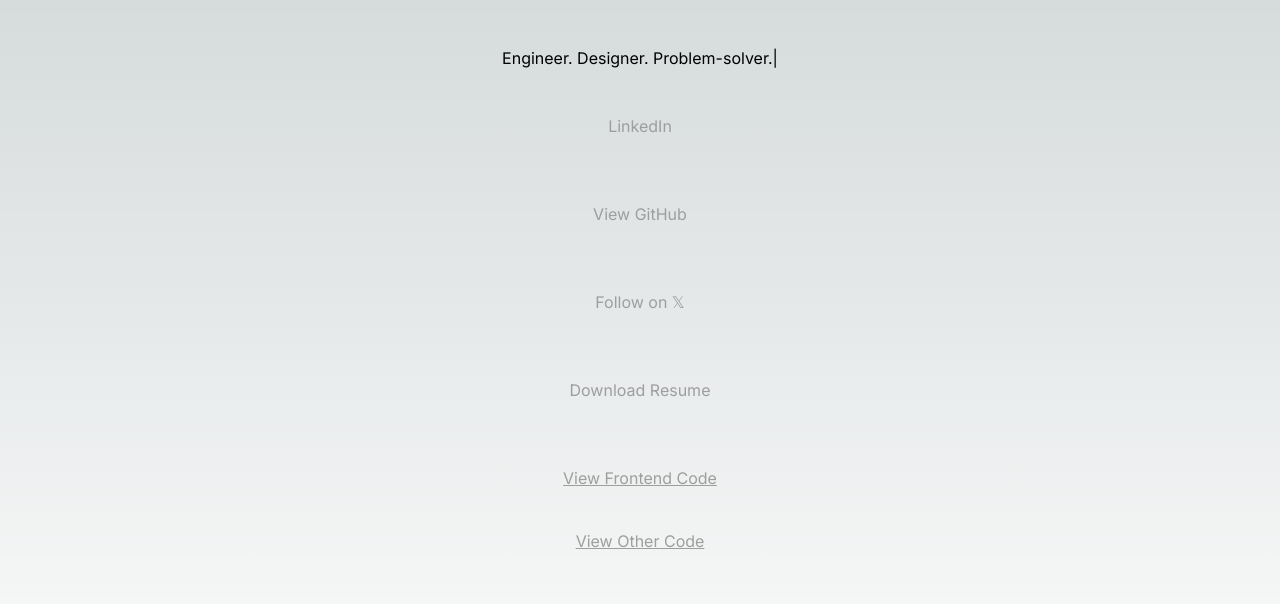
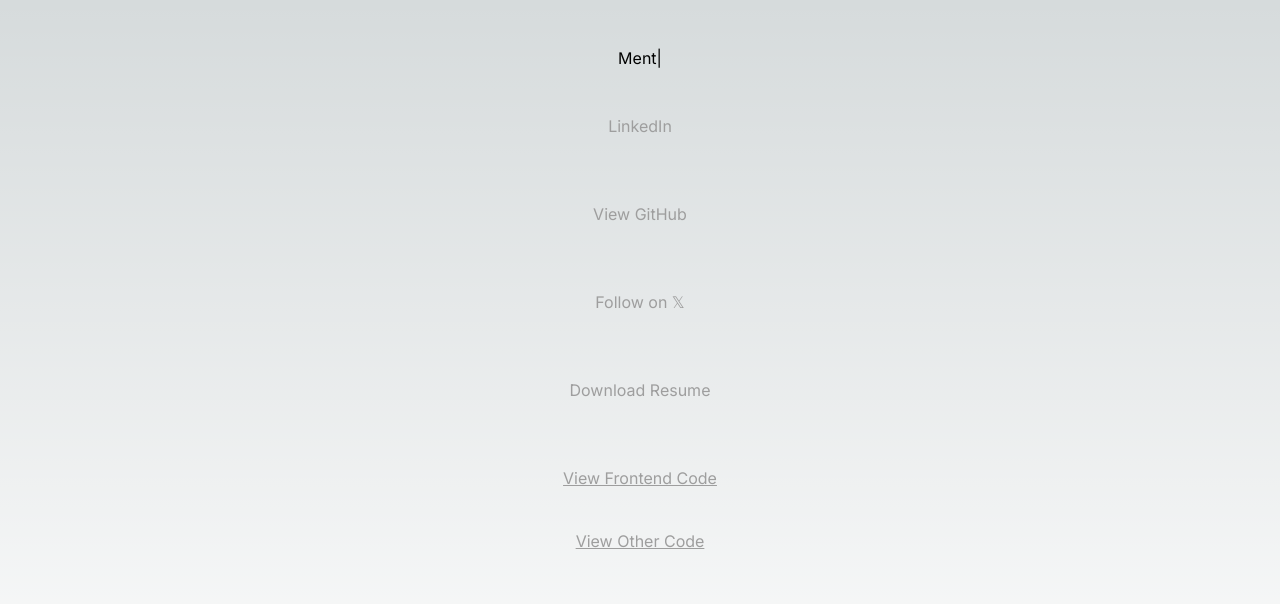
Before and after one commit to haevensk/personal-site, a Next.js app: page / in a window 1280 px wide. Shown: the top 604 px of the page. Built offline with nearby package versions, Linux system fonts and the light colour scheme.

Commit message:
Update page.tsx

```diff
--- a/src/app/page.tsx
+++ b/src/app/page.tsx
@@ -50,8 +50,8 @@ export default function Home() {
       // {
       var typed = new Typed("#typed", {
         strings: [
-          "Engineer. Designer. Problem-solver.",
-          "Student. Mentor. Leader.",
+          "Engineer. Architect. Designer.",
+          "Mentor. Student. Leader.",
           "Husband. Brother. Friend.",
         ],
         typeSpeed: 90,
```
